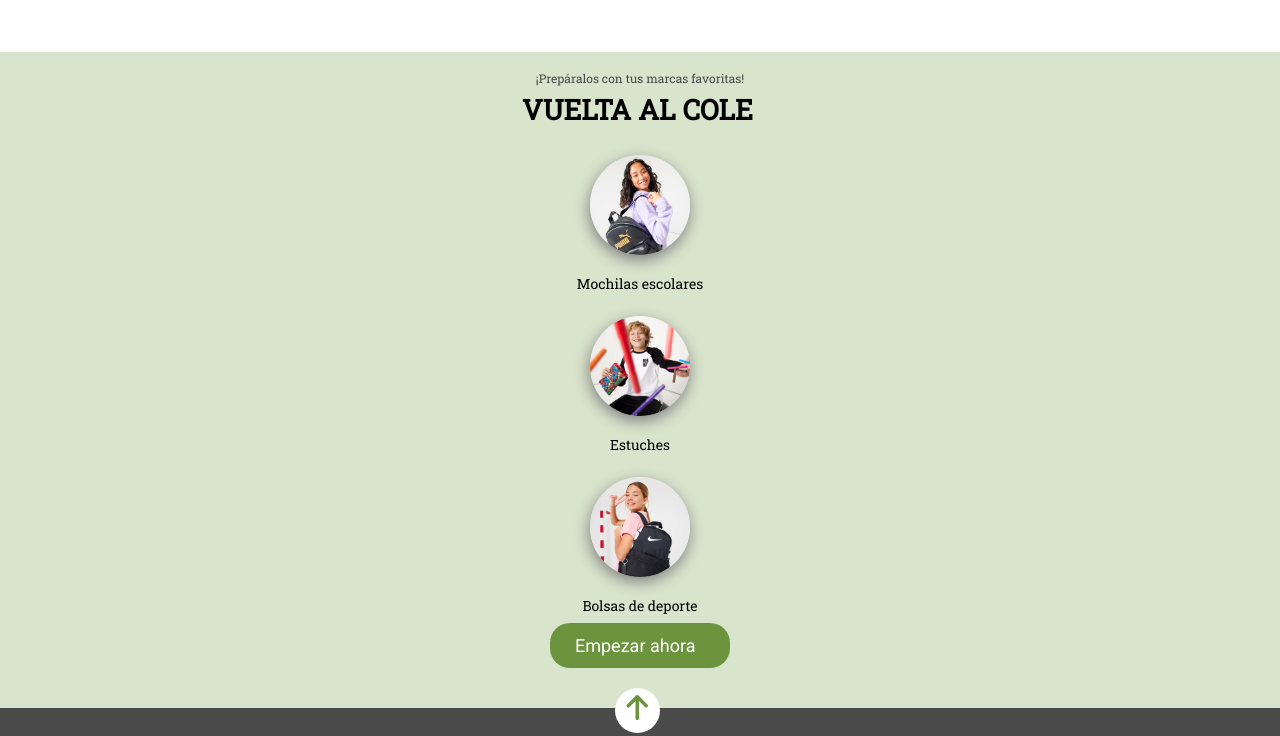
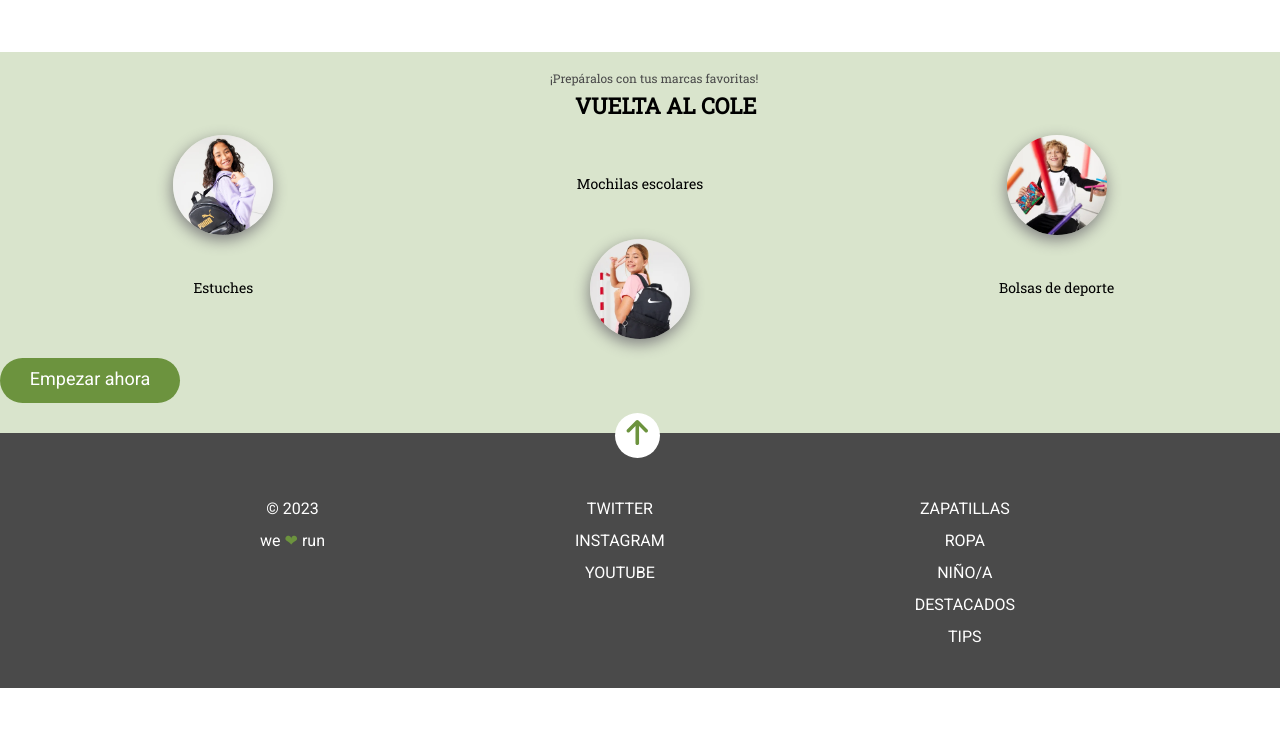
Before and after one commit to Adalab/modulo-1-evaluacion-final-Valentinalupla, a website built with Vite: page src/index.html in a window 1280 px wide. Shown: the part 1119-1855 px from the top of the page. After the commit the page ends 1807 px from the top, so only its background shows below. Built offline with nearby package versions, Linux system fonts and the light colour scheme.

Commit message:
medias quieres section_3

```diff
--- a/src/partials/section_3.html
+++ b/src/partials/section_3.html
@@ -3,7 +3,6 @@
         <p>¡Prepáralos con tus marcas favoritas!</p>
         <h3>VUELTA AL COLE</h3>
     </div>
-    <div class="child_section">
     <div class="info_photo">
         <figure class="circle_photo">
             <img src="../images/lpbts-mod05-img01-desk.png" alt="aquí hay una niña con una mochila">
@@ -17,7 +16,6 @@
             <img src="../images/lpbts-mod05-img03-mob.png" alt="aquí hay una niña con una bolsa de deporte">
         </figure>
         <span>Bolsas de deporte</span>
-    </div>
 </div>
     <div class="start_now">
         <a href="https://adalab.es/" target="_blank">Empezar ahora</a>
--- a/src/scss/layout/_section_3.scss
+++ b/src/scss/layout/_section_3.scss
@@ -1,19 +1,18 @@
 // MOBILE FIRST
 .section_3 {
         min-width: 320px;
-    // display: grid;
         display: flex;
         flex-direction: column;
         background-color: #d9e4cc;
-    // grid-template-columns: 320px;
-    // grid-template-rows: 70px;
         padding: 18px 0px 30px;
         justify-items: center;
     }
+
 .school {
     display: flex;
     flex-direction: column;
    align-content: center;
+   padding-left: 50px;
 
     & p {
         color: $color-dark;
@@ -30,8 +29,10 @@
 
 }
 
-.circle_photo {
-
+.info_photo {
+    display: grid;
+    grid-template-columns: 1fr 1fr 1fr;
+    grid-template-rows: 1fr 1fr 1fr;
     width: 100%;
     padding: 15px;
 
@@ -58,75 +59,90 @@
 .start_now {
    display: flex;
    flex-direction: column;
-    justify-content: center;
+   align-items: center ;
     width: 180px;
     height: 45px;
     background-color: $color-light;
-    border-radius: 20px;
+    border-radius: 50px;
     padding: 10px 25px 10px 25px;
 
     & a {
         color: $color-title;
         font-size: 18px;
         font-family: $font-text;
+
     }
 }
 
 // VERSION TABLET
 @media (min-width: 768px) {
-    .section_3 {
-        display: grid;
-        grid-template-columns: 320px;
-        grid-template-rows: 70px;
-        padding: 18px 0px 50px 220px;
-        justify-items: center;
+
+    .school {
+        padding-left: 260px;
+        & p {
+            color: $color-dark;
+            font-size: 12px;
+            font-family: $font-title;
+
         }
-    .school {
-        display: flex;
-        flex-direction: column;
-      text-align: center;
 
         & h3 {
-            padding: 5px 30px 0px 25px;
-            font-size: 28px;
-        }
-
+            padding: 5px 40px 0px 25px;
+            font-size: 22px;
+            font-family: $font-title;
         }
     }
-    .circle_photo_1 {
+    .info_photo {
+        display: grid;
+        grid-template-columns: 1fr 1fr 1fr;
+        grid-template-rows:1fr;
         width: 100%;
         padding: 15px;
+        justify-items: center;
 
         & img {
            width: 100px;
            height: 100px;
            border-radius: 50%;
            box-shadow: -1px 5px 15px  grey;
+    }
+    & span {
+        font-family: $font-title;
+         font-size: 14px;
+         padding-bottom: 8px;
+     }
+    }
 
-    }
+
 
 }
 
 // VERSIÓN DESKTOP
 
 @media (min-width: 1280px) {
-    .section_3 {
+    .school {
+        padding-left: 550px;
+    }
+    .info_photo {
         display: grid;
-        grid-template-columns: 320px;
-        grid-template-rows: 70px;
-        padding: 18px 0px 40px 480px;
-        justify-items: center;
+        align-items: center;
+        grid-template-columns: 1fr 1fr 1fr;
+        grid-template-rows:1fr;
+        width: 100%;
+        padding: 15px;
+        align-items: center;
+
+        & img {
+           width: 100px;
+           height: 100px;
+           border-radius: 50%;
+           box-shadow: -1px 5px 15px  grey;
     }
-    .school {
-        display: flex;
-        flex-direction: column;
-      text-align: center;
-
-        & h3 {
-            padding: 5px 30px 0px 25px;
-            font-size: 28px;
+    & span {
+        font-family: $font-title;
+         font-size: 14px;
+         padding-bottom: 8px;
+     }
     }
 
 }
-
-}
--- a/src/scss/main.scss
+++ b/src/scss/main.scss
@@ -1,10 +1,6 @@
 @import 'core/variables';
 @import 'core/reset';
-// @import 'components/code';
-// @import 'components/links';
-// @import 'layout/page';
 @import 'layout/header';
-@import 'layout/main';
 @import 'layout/section_1';
 @import 'layout/section_2';
 @import 'layout/section_3';
```
Also changed, not shown: src/scss/layout/_main.scss (deleted). Lines whose indentation alone changed are shown as unchanged.
